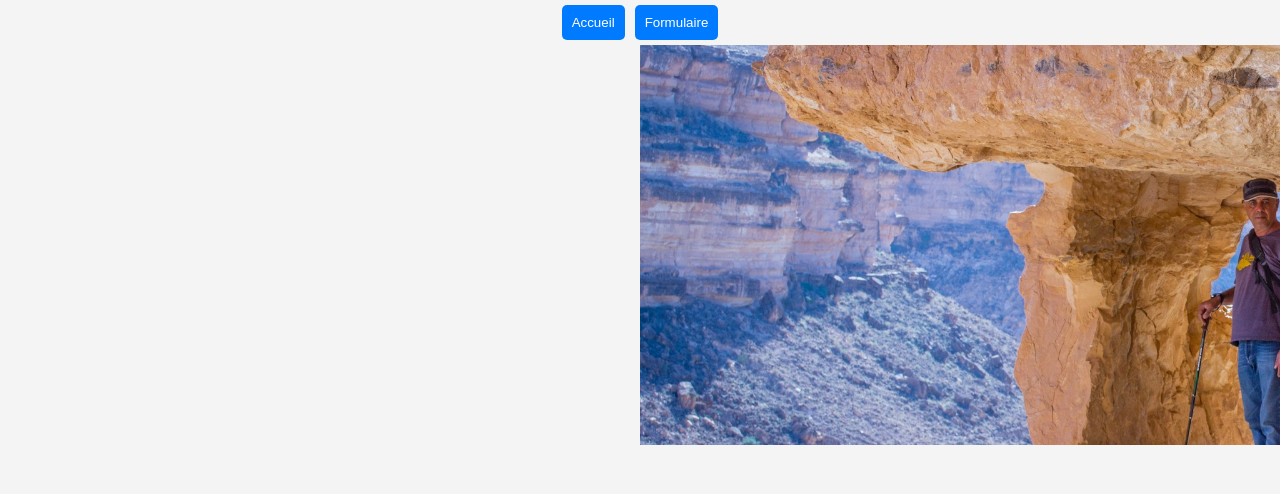
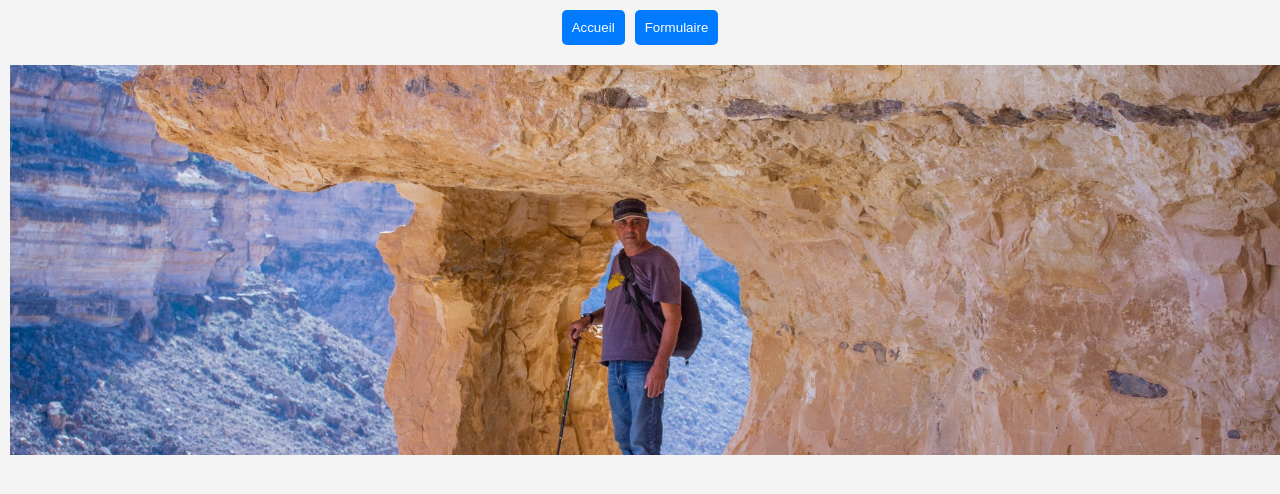
Before and after one commit to riwadR/EventCulture, a React (Create React App) app in the folder frontend/: page / in a window 1280 px wide. Shown: the top 494 px of the page. Built offline with nearby package versions, Linux system fonts and the light colour scheme.

Commit message:
WIP on main

```diff
--- a/frontend/src/components/Carrousel/Carrousel.css
+++ b/frontend/src/components/Carrousel/Carrousel.css
@@ -2,7 +2,9 @@
     position: relative;
     width: 100%;
     height: 400px;
-    overflow: hidden;
+    overflow-x: hidden;
+    padding: 10px;
+    box-sizing: border-box;
 }
 
 .carrousel img {
--- a/frontend/src/components/Navbar/Navbar.css
+++ b/frontend/src/components/Navbar/Navbar.css
@@ -0,0 +1,5 @@
+
+.navbar {
+    text-align: center;
+    padding: 5px;
+}
--- a/frontend/src/components/Navbar/Navbar.js
+++ b/frontend/src/components/Navbar/Navbar.js
@@ -1,5 +1,6 @@
 import React from 'react';
 import { useNavigate } from 'react-router';
+import './Navbar.css';
 
 const Navbar = () => {
 
@@ -15,7 +16,7 @@ const Navbar = () => {
     };
 
     return (
-        <div>
+        <div className="navbar">
             <nav>
                 {buttons.map((button, index) => (
                     <button
@@ -26,8 +27,6 @@ const Navbar = () => {
                     </button>
                 ))}
             </nav>
-            <div>
-            </div>
         </div>
     );
 };
--- a/frontend/src/index.css
+++ b/frontend/src/index.css
@@ -12,10 +12,11 @@ code {
     monospace;
 }
 
-body {
+html, body {
   font-family: Arial, sans-serif;
-  text-align: center;
   background-color: #f4f4f4;
+  width: 100%;
+  overflow-x: hidden;
 }
 
 h1 {
```
